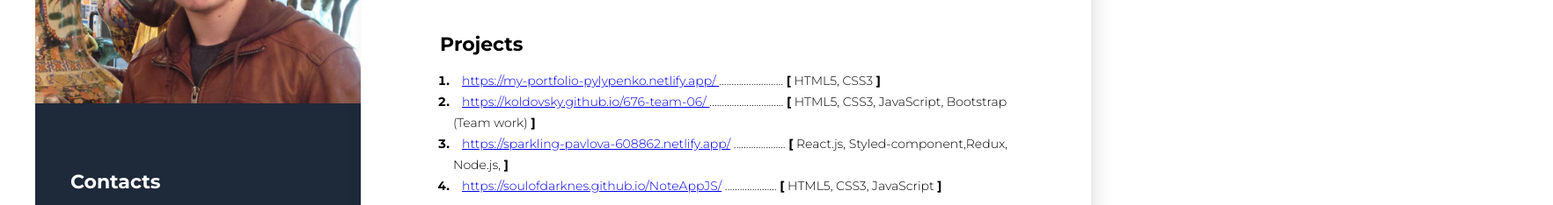
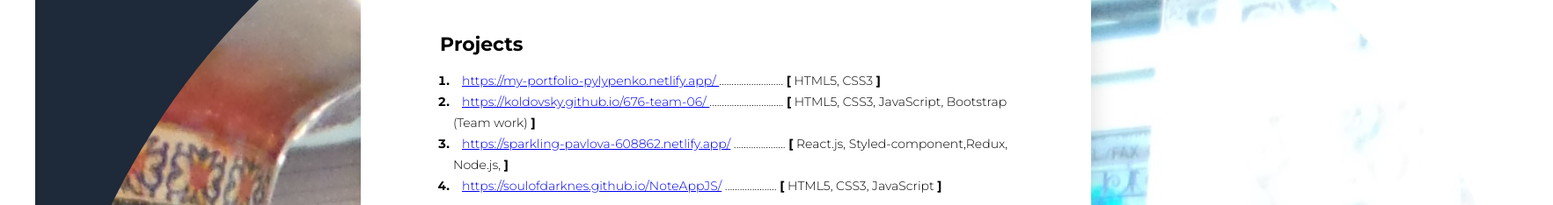
Before and after one commit to SoulOfDarknes/Resume, a website: page index.html in a window 1280 px wide. Shown: the part 298-532 px from the top of the page at 88% size, 1765 px wide, since content can reach past the window. Drawn offline with Linux system fonts and the light colour scheme.

Commit message:
Update styles.css

```diff
--- a/css/styles.css
+++ b/css/styles.css
@@ -185,8 +185,9 @@ body {
 /* photo styles */
 
 .photo {
-  width: 370px;
+/*   width: 370px; */
   margin-bottom: 50px;
+  border-radius: 50%;
 }
 
 /* contacts, Tech Skills, soft-skills styles */
```
